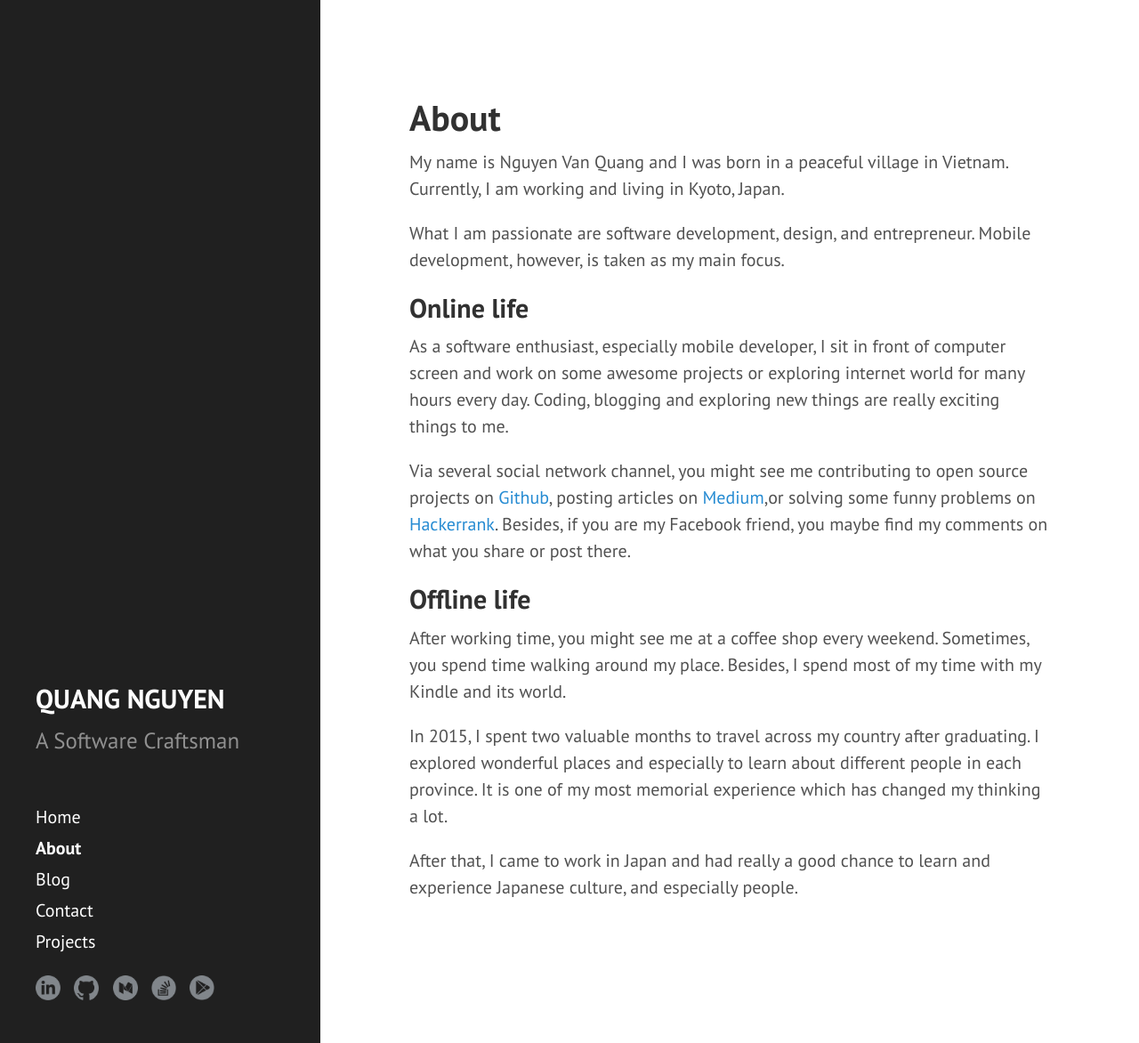
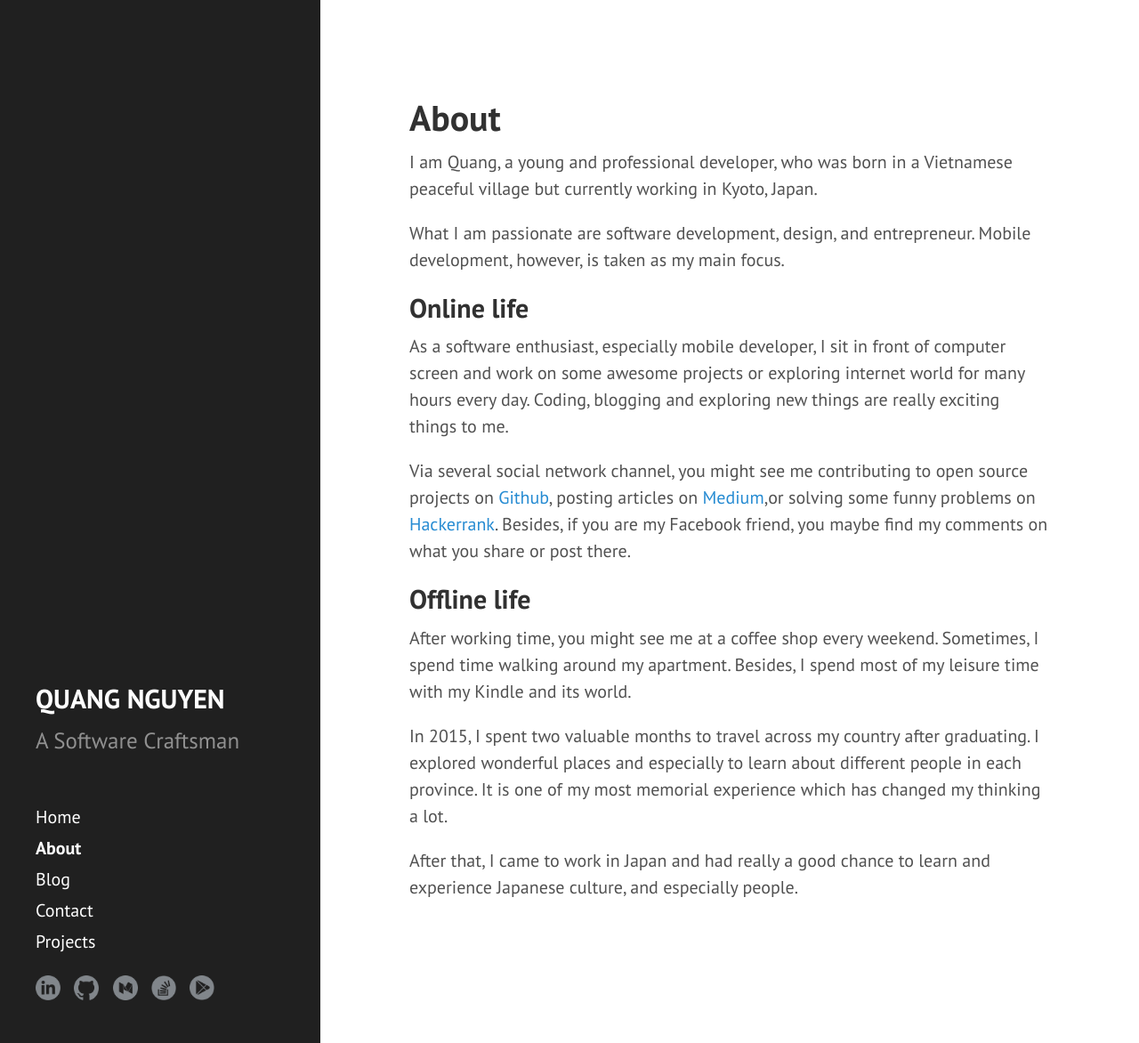
Before and after one commit to quangctkm9207/quangctkm9207.github.io, a Jekyll site: the page built from about.md, in a window 1280 px wide and 1172 px high. Shown: the whole window at 89% size. Built offline with Jekyll 4.4.1, drawn with Linux system fonts in a browser that asks for light colours.

Commit message:
Update About page.

```diff
--- a/about.md
+++ b/about.md
@@ -3,7 +3,7 @@ layout: page
 title: About
 ---
 # About
-My name is Nguyen Van Quang and I was born in a peaceful village in Vietnam. Currently, I am working and living in Kyoto, Japan.
+I am Quang, a young and professional developer, who was born in a Vietnamese peaceful village but currently working in Kyoto, Japan.
 
 What I am passionate are software development, design, and entrepreneur. Mobile development, however, is taken as my main focus.
 
@@ -13,8 +13,8 @@ As a software enthusiast, especially mobile developer, I sit in front of compute
 Via several social network channel, you might see me contributing to open source projects on [Github](https://github.com/quangctkm9207), posting articles on [Medium](https://medium.com/@quangctkm9207),or solving some funny problems on [Hackerrank](https://www.hackerrank.com/quangctkm9207). Besides, if you are my Facebook friend, you maybe find my comments on what you share or post there.
 
 ## Offline life
-After working time, you might see me at a coffee shop every weekend. Sometimes, you spend time walking around my place.
-Besides, I spend most of my time with my Kindle and its world.
+After working time, you might see me at a coffee shop every weekend. Sometimes, I spend time walking around my apartment.
+Besides, I spend most of my leisure time with my Kindle and its world.
 
 In 2015, I spent two valuable months to travel across my country after graduating. I explored wonderful places and especially to learn about different people in each province. It is one of my most memorial experience which has changed my thinking a lot.
 
```
